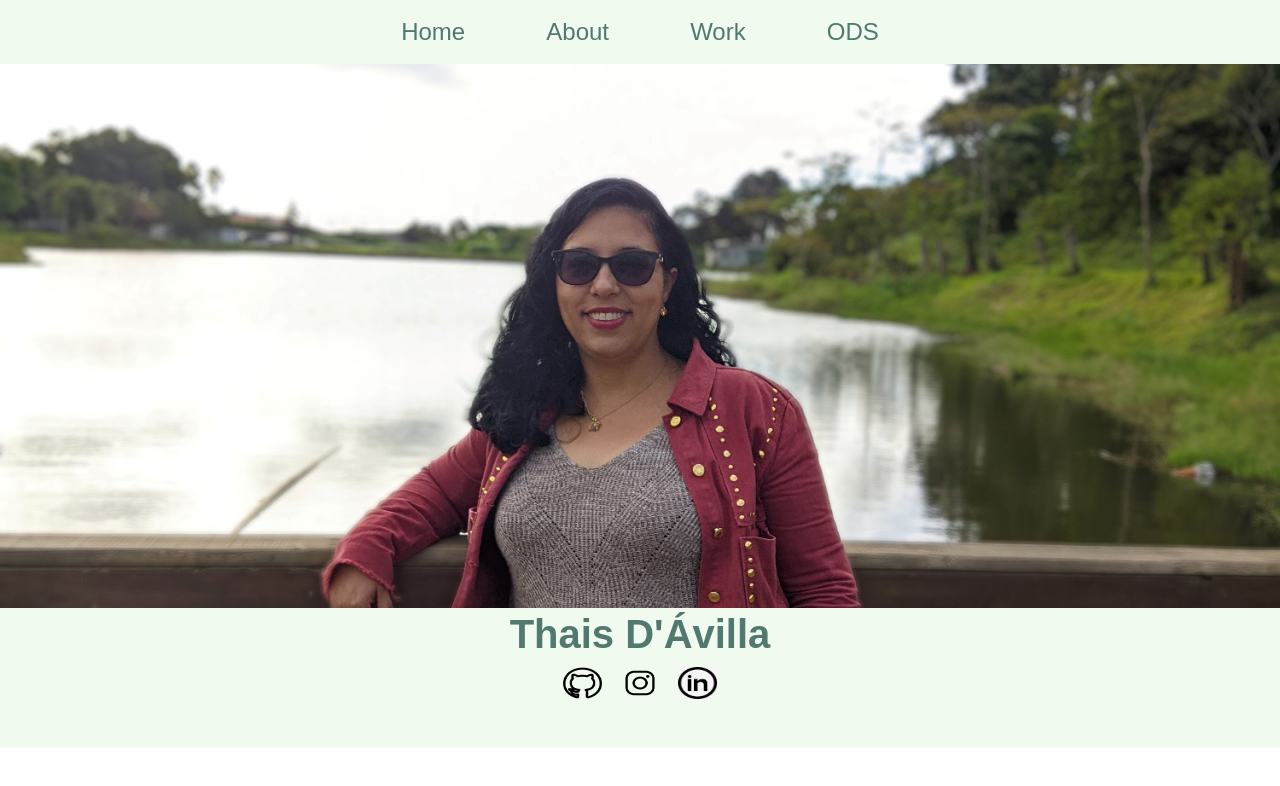
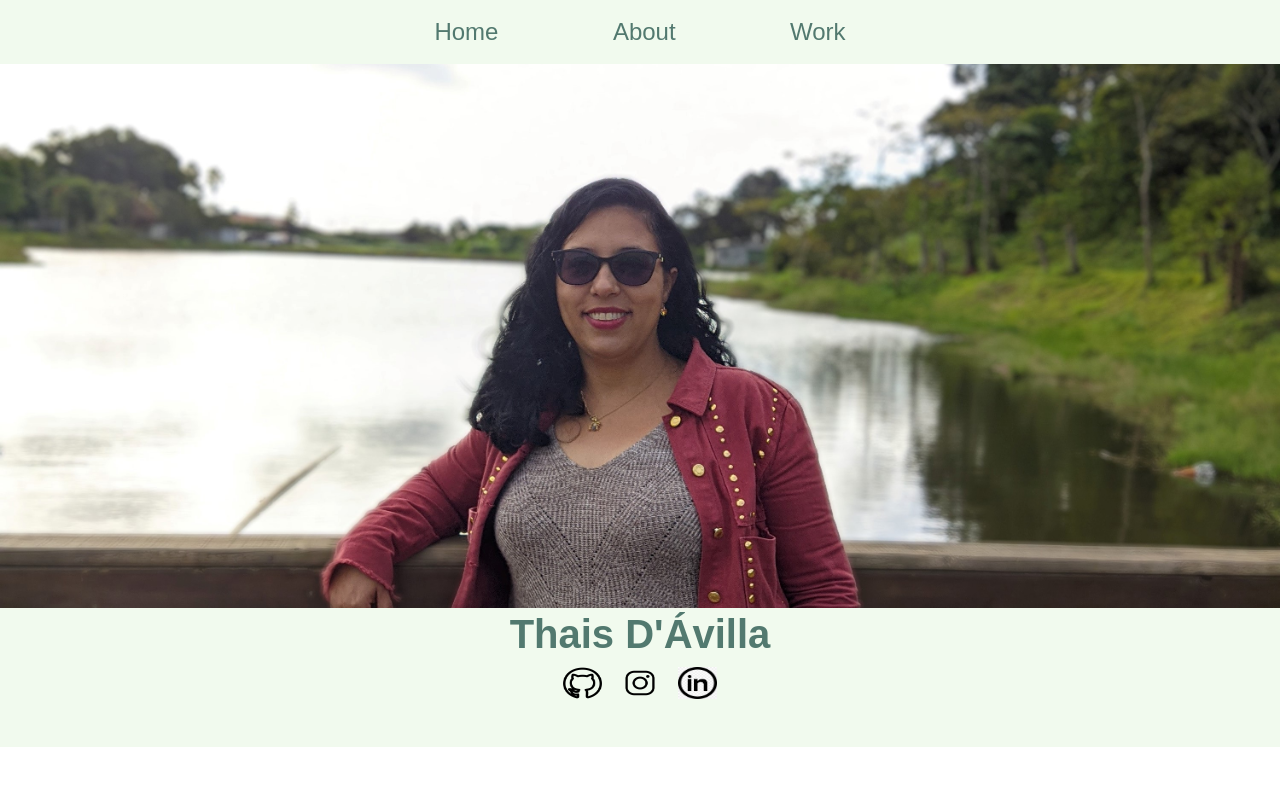
Before and after one commit to ThaisDavilla/Portifolio, a React (Create React App) app: page / in a window 1280 px wide. Shown: the top 786 px of the page. Built offline with nearby package versions, Linux system fonts and the light colour scheme.

Commit message:
Exclusão do componente ODS.

```diff
--- a/src/App.js
+++ b/src/App.js
@@ -4,7 +4,6 @@ import * as S from "./Style/HeaderStyle";
 import Home from "./Components/Home";
 import About from "./Components/About";
 import Work from "./Components/Work";
-import ODS from "./Components/ODS";
 
 export default function App() {
   return (
@@ -17,13 +16,10 @@ export default function App() {
               <S.Li>Home</S.Li>
             </S.Link>
             <S.Link href="/About">
-            <S.Li>About</S.Li>
+              <S.Li>About</S.Li>
             </S.Link>
             <S.Link href="/Work">
-            <S.Li>Work</S.Li>
-            </S.Link>
-            <S.Link href="/ODS">
-            <S.Li>ODS</S.Li>
+              <S.Li>Work</S.Li>
             </S.Link>
           </S.Ul>
         </S.Nav>
@@ -32,7 +28,6 @@ export default function App() {
         <Route path="/" element={<Home />} />
         <Route path="/About" element={<About />} />
         <Route path="/Work" element={<Work />} />
-        <Route path="/ODS" element={<ODS />} />
       </Routes>
     </Router>
   )
--- a/src/Components/ODS.js
+++ /dev/null
@@ -1,9 +0,0 @@
-import React from "react";
-
-export default function ODS() {
-  return (
-    <>
-      <h1>ODS</h1>
-    </>
-  )
-}
```
